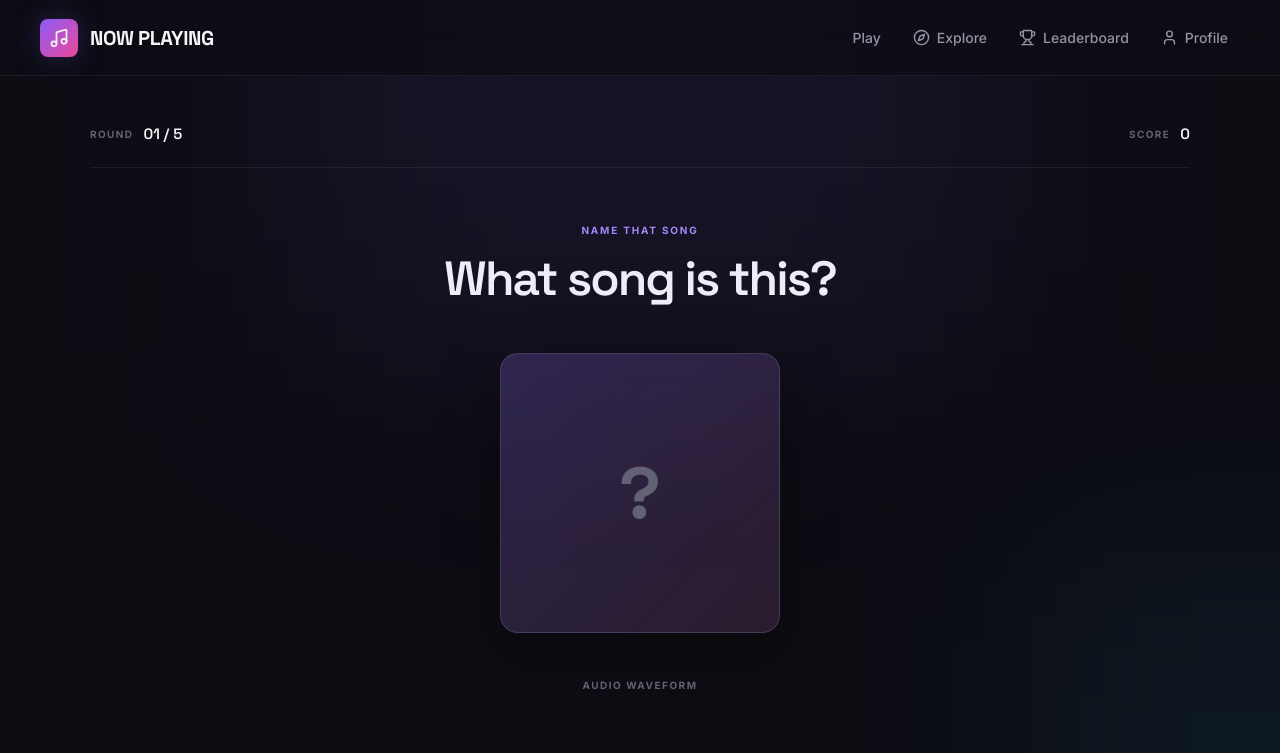
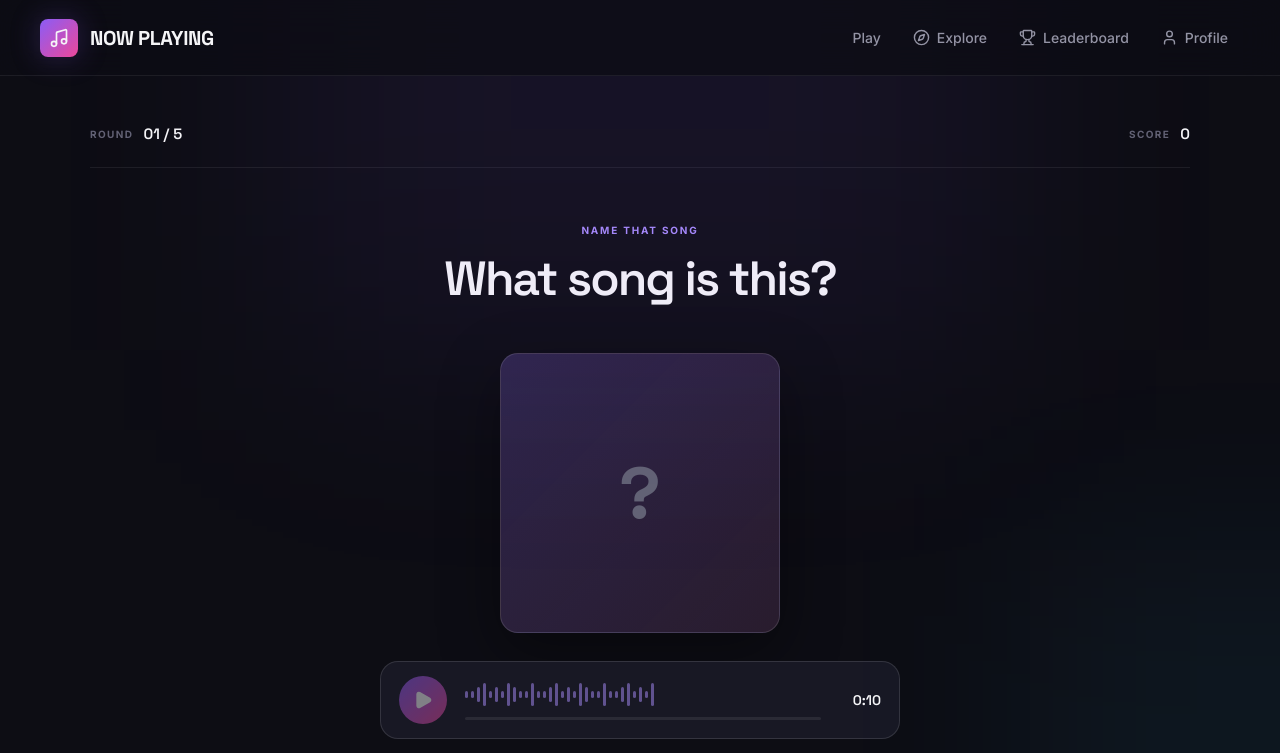
Before and after one commit to PhiLouGii/now-playing, a React (Vite) app: page /game in a window 1280 px wide. Shown: the top 753 px of the page. Built offline with nearby package versions, Linux system fonts and the light colour scheme.

Commit message:
Add AudioPlayer component and integrate it into Game; update styles

```diff
--- /dev/null
+++ b/src/components/game/AudioPlayer.css
@@ -0,0 +1,122 @@
+.audio-player {
+  width: min(100%, 620px);
+  display: flex;
+  align-items: center;
+  gap: 18px;
+  padding: 14px 18px;
+  background: var(--color-surface);
+  border: 1px solid var(--border-medium);
+  border-radius: var(--radius-lg);
+}
+
+.audio-player__button {
+  width: 48px;
+  height: 48px;
+  flex-shrink: 0;
+  display: flex;
+  align-items: center;
+  justify-content: center;
+  color: white;
+  background: var(--gradient-primary);
+  border: 0;
+  border-radius: 50%;
+  box-shadow: var(--glow-purple);
+  transition:
+    transform var(--transition-fast),
+    box-shadow var(--transition-normal);
+}
+
+.audio-player__button:hover {
+  transform: scale(1.05);
+  box-shadow: 0 0 35px rgba(139, 92, 246, 0.4);
+}
+
+.audio-player__main {
+  min-width: 0;
+  flex: 1;
+}
+
+.audio-player__waveform {
+  height: 28px;
+  display: flex;
+  align-items: center;
+  gap: 3px;
+  overflow: hidden;
+}
+
+.audio-player__waveform span {
+  width: 3px;
+  height: 25%;
+  flex-shrink: 0;
+  border-radius: var(--radius-pill);
+  background: var(--color-purple-light);
+  opacity: 0.5;
+}
+
+.audio-player__waveform span:nth-child(3n) {
+  height: 55%;
+}
+
+.audio-player__waveform span:nth-child(4n) {
+  height: 80%;
+}
+
+.audio-player__waveform span.is-playing {
+  animation: waveform 0.8s ease-in-out infinite alternate;
+  opacity: 1;
+}
+
+.audio-player__progress {
+  height: 3px;
+  margin-top: 8px;
+  overflow: hidden;
+  background: rgba(255, 255, 255, 0.08);
+  border-radius: var(--radius-pill);
+}
+
+.audio-player__progress-bar {
+  height: 100%;
+  background: var(--gradient-primary);
+  border-radius: inherit;
+  transition: width 1s linear;
+}
+
+.audio-player__timer {
+  min-width: 42px;
+  color: var(--color-white);
+  font-family: var(--font-display);
+  font-size: 14px;
+  font-weight: 600;
+  text-align: right;
+}
+
+.audio-player__button:disabled {
+  cursor: not-allowed;
+  opacity: 0.45;
+  box-shadow: none;
+}
+
+.audio-player__button:disabled:hover {
+  transform: none;
+}
+
+@media (max-width: 600px) {
+  .audio-player {
+    gap: 12px;
+    padding: 12px;
+  }
+
+  .audio-player__button {
+    width: 44px;
+    height: 44px;
+  }
+
+  .audio-player__waveform {
+    gap: 2px;
+  }
+
+  .audio-player__timer {
+    min-width: 38px;
+    font-size: 13px;
+  }
+}
--- /dev/null
+++ b/src/components/game/AudioPlayer.tsx
@@ -0,0 +1,139 @@
+import { Pause, Play } from 'lucide-react'
+import { useEffect, useRef, useState } from 'react'
+import './AudioPlayer.css'
+
+type AudioPlayerProps = {
+  audioUrl?: string
+  duration?: number
+  onComplete?: () => void
+}
+
+function AudioPlayer({
+  audioUrl,
+  duration = 10,
+  onComplete,
+}: AudioPlayerProps) {
+  const audioRef = useRef<HTMLAudioElement | null>(null)
+
+  const [isPlaying, setIsPlaying] = useState(false)
+  const [timeLeft, setTimeLeft] = useState(duration)
+  const [progress, setProgress] = useState(0)
+
+  useEffect(() => {
+    setTimeLeft(duration)
+    setProgress(0)
+    setIsPlaying(false)
+  }, [duration, audioUrl])
+
+  useEffect(() => {
+    if (!isPlaying) {
+      return
+    }
+
+    const interval = window.setInterval(() => {
+      setTimeLeft((current) => {
+        if (current <= 1) {
+          window.clearInterval(interval)
+          setIsPlaying(false)
+          setProgress(100)
+          onComplete?.()
+          return 0
+        }
+
+        return current - 1
+      })
+
+      setProgress((current) =>
+        Math.min(
+          100,
+          current + (100 / duration),
+        ),
+      )
+    }, 1000)
+
+    return () => {
+      window.clearInterval(interval)
+    }
+  }, [isPlaying, duration, onComplete])
+
+  async function handlePlayPause() {
+    if (timeLeft <= 0) {
+      setTimeLeft(duration)
+      setProgress(0)
+    }
+
+    if (audioUrl && audioRef.current) {
+      if (isPlaying) {
+        audioRef.current.pause()
+      } else {
+        await audioRef.current.play()
+      }
+    }
+
+    setIsPlaying((current) => !current)
+  }
+
+  return (
+    <div className="audio-player">
+
+      {audioUrl && (
+        <audio
+          ref={audioRef}
+          src={audioUrl}
+          onEnded={() => {
+            setIsPlaying(false)
+            setTimeLeft(0)
+            setProgress(100)
+            onComplete?.()
+          }}
+        />
+      )}
+
+      <button
+        type="button"
+        disabled={!audioUrl}
+        className="audio-player__button"
+        onClick={handlePlayPause}
+        aria-label={isPlaying ? 'Pause song' : 'Play song'}
+      >
+        {isPlaying ? (
+          <Pause size={20} fill="currentColor" />
+        ) : (
+          <Play size={20} fill="currentColor" />
+        )}
+      </button>
+
+      <div className="audio-player__main">
+
+        <div className="audio-player__waveform">
+          {Array.from({ length: 32 }).map((_, index) => (
+            <span
+              key={index}
+              className={isPlaying ? 'is-playing' : ''}
+              style={{
+                animationDelay: `${index * 35}ms`,
+              }}
+            />
+          ))}
+        </div>
+
+        <div className="audio-player__progress">
+          <div
+            className="audio-player__progress-bar"
+            style={{
+              width: `${progress}%`,
+            }}
+          />
+        </div>
+
+      </div>
+
+      <div className="audio-player__timer">
+        0:{String(timeLeft).padStart(2, '0')}
+      </div>
+
+    </div>
+  )
+}
+
+export default AudioPlayer
--- a/src/pages/Game/Game.css
+++ b/src/pages/Game/Game.css
@@ -62,16 +62,8 @@
   color: var(--color-subtle);
 }
 
-.game-question__waveform {
-  height: 48px;
-  margin-top: 28px;
-  display: flex;
-  align-items: center;
-  justify-content: center;
-  color: var(--color-subtle);
-  font-size: 10px;
-  font-weight: 700;
-  letter-spacing: 0.15em;
+.game-question .audio-player {
+  margin: 28px auto 0;
 }
 
 .game-answer:hover {
--- a/src/pages/Game/Game.tsx
+++ b/src/pages/Game/Game.tsx
@@ -2,6 +2,7 @@ import { useState } from 'react'
 import { mockQuestions } from '../../data/mockSongs'
 import GameHeader from '../../components/game/GameHeader'
 import AnswerGrid from '../../components/game/AnswerGrid'
+import AudioPlayer from '../../components/game/AudioPlayer'
 import './Game.css'
 
 function Game() {
@@ -61,9 +62,10 @@ function Game() {
     </span>
   </div>
 
-            <div className="game-question__waveform">
-              AUDIO WAVEFORM
-            </div>
+  <AudioPlayer
+    audioUrl={question.song.audioUrl}
+    duration={10}
+  />
 </div>
 
           <AnswerGrid
```
Lines whose indentation alone changed are shown as unchanged.
